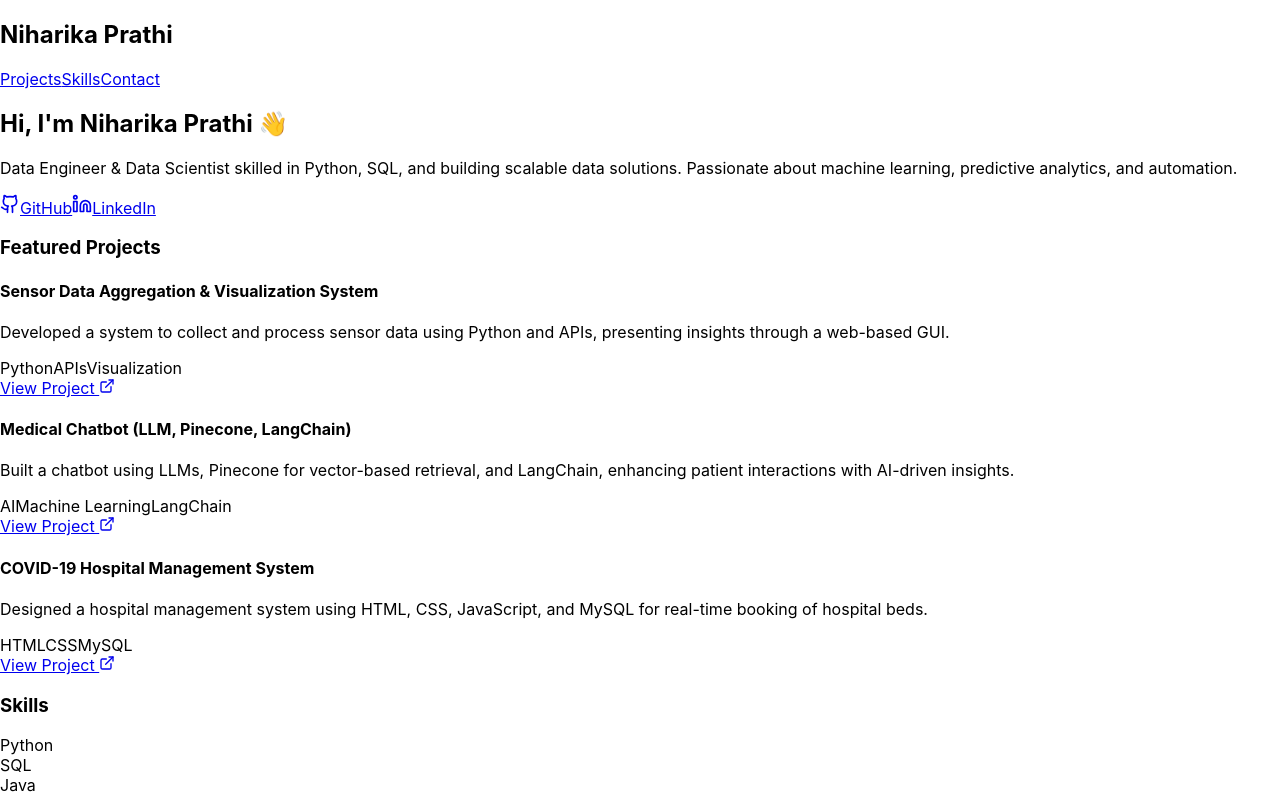
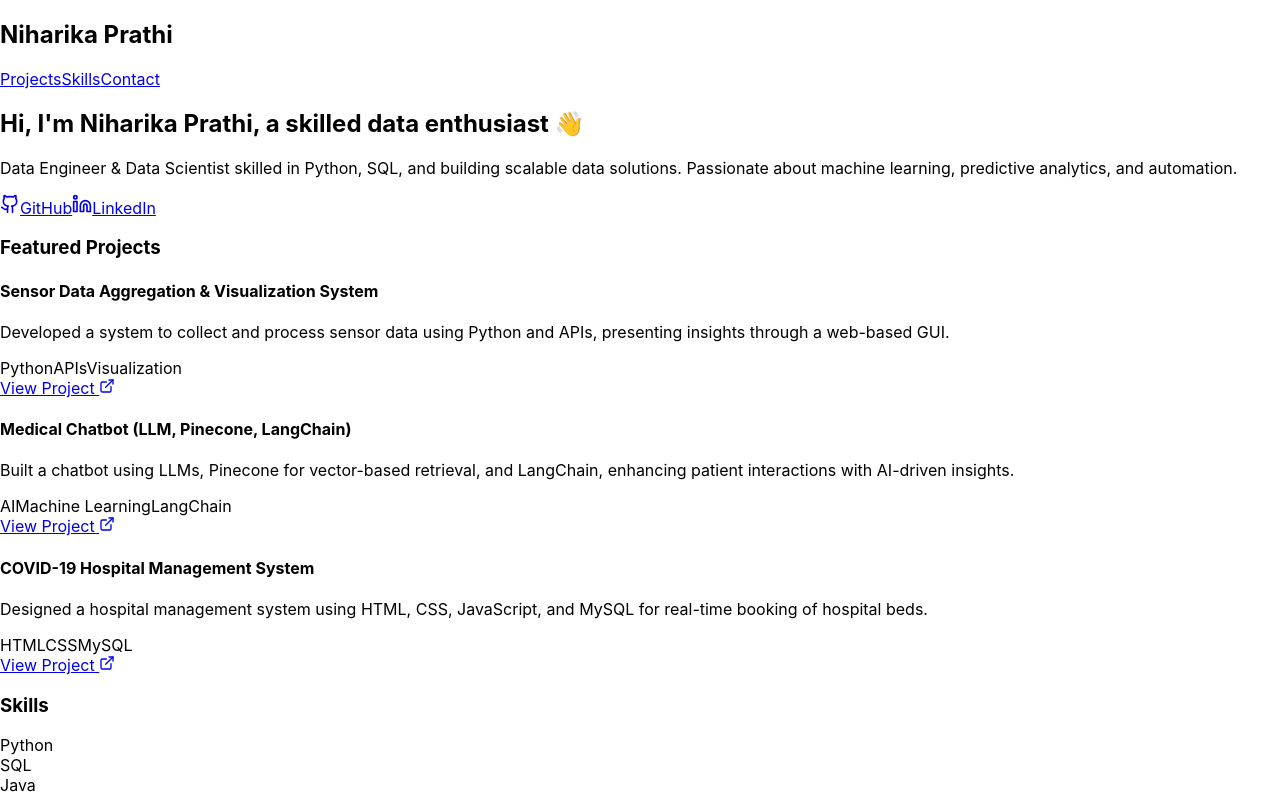
Before and after one commit to niha3101/niha-portfolio, a React (Create React App) app: page / in a window 1280 px wide. Shown: the top 797 px of the page. Built offline with nearby package versions, Linux system fonts and the light colour scheme.

Commit message:
added text

```diff
--- a/src/Portfolio.js
+++ b/src/Portfolio.js
@@ -45,7 +45,7 @@ const Portfolio = () => {
       {/* Hero Section */}
       <section className="max-w-6xl mx-auto px-4 py-20">
         <div className="max-w-3xl">
-          <h2 className="text-4xl font-bold mb-6">Hi, I'm Niharika Prathi 👋</h2>
+          <h2 className="text-4xl font-bold mb-6">Hi, I'm Niharika Prathi, a skilled data enthusiast 👋</h2>
           <p className="text-xl text-gray-600 mb-8">
             Data Engineer & Data Scientist skilled in Python, SQL, and building scalable data solutions.
             Passionate about machine learning, predictive analytics, and automation.
```
